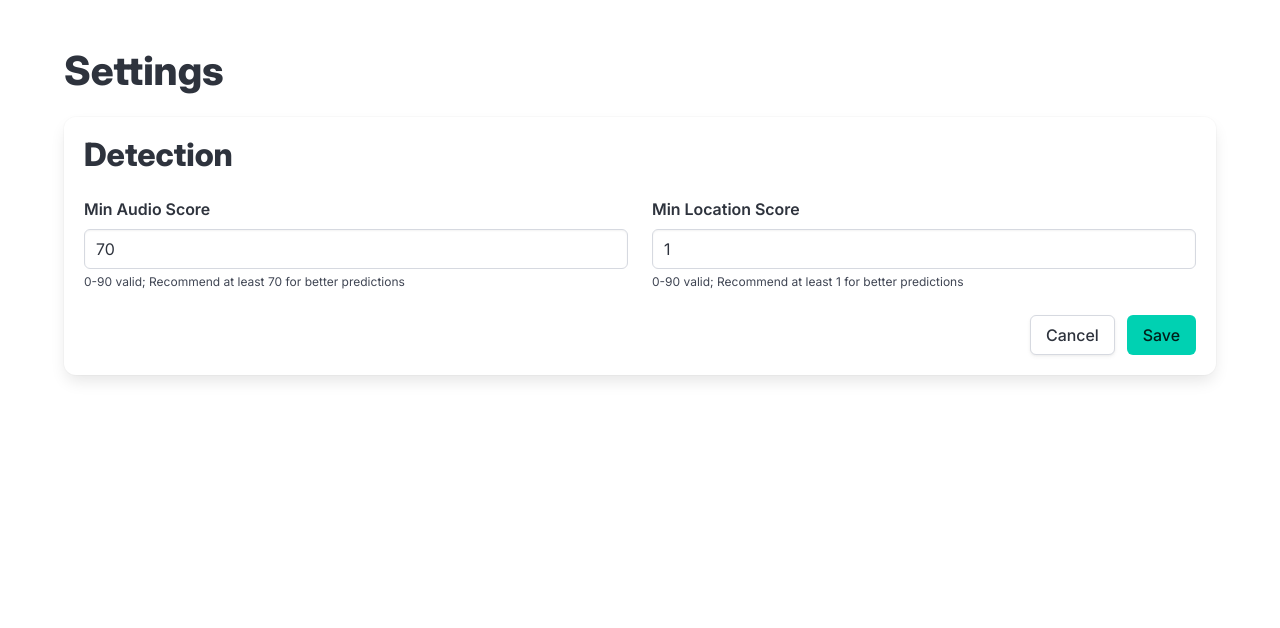
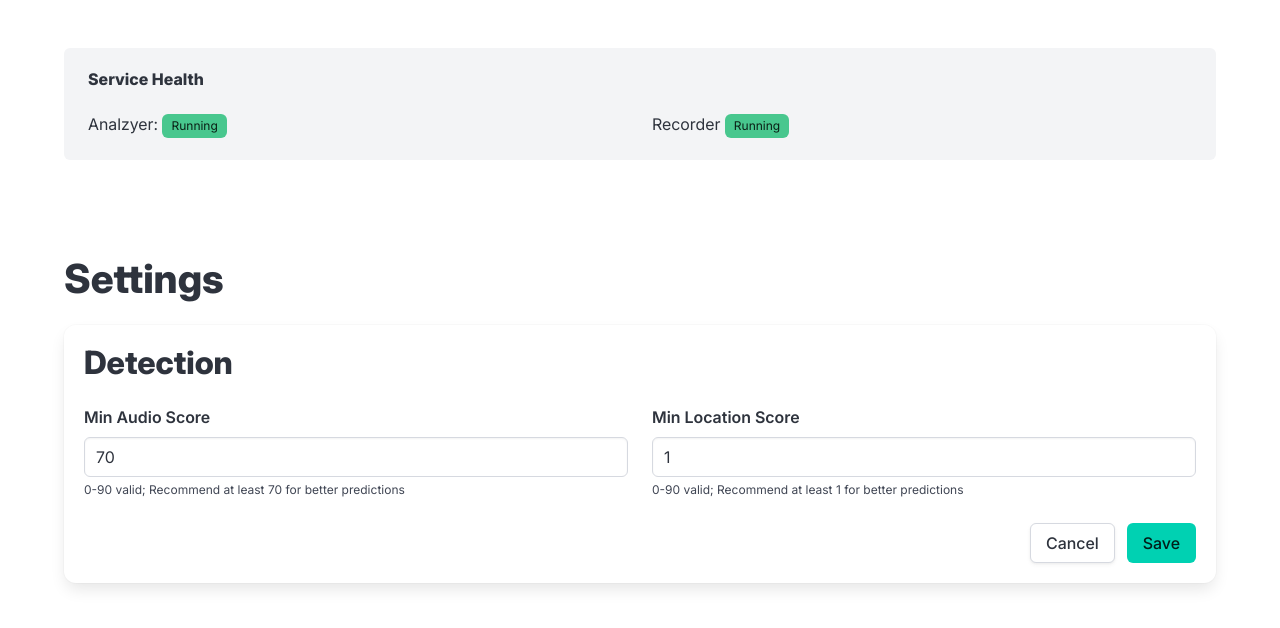
Before and after one commit to narkeeso/birdnet-scout, a Django app: page /views/settings in a window 1280 px wide. Shown: the part 80-708 px from the top of the page. Run offline with Django 5.2, Linux system fonts and the light colour scheme; data comes from the database, SQL or seed files in the repository.

Commit message:
add a healthcheck

```diff
--- a/analyzer.py
+++ b/analyzer.py
@@ -6,6 +6,9 @@ from datetime import datetime, timezone
 from pathlib import Path
 
 import requests
+
+# Silences annoying tensorflow logs
+import silence_tensorflow.auto  # type: ignore # noqa: F401 # pylint: disable=unused-import
 from birdnet import SpeciesPredictions, predict_species_within_audio_file  # type: ignore
 from birdnet.location_based_prediction import predict_species_at_location_and_time  # type: ignore
 from birdnet.models.v2m4.model_v2m4_tflite import AudioModelV2M4TFLite
--- a/pyproject.toml
+++ b/pyproject.toml
@@ -16,6 +16,7 @@ dependencies = [
   "arrow (>=1.3.0,<2.0.0)",
   "django (>=5.2.3,<6.0.0)",
   "pylint-django (>=2.6.1,<3.0.0)",
+  "silence-tensorflow (>=1.2.3,<2.0.0)",
 ]
 
 [build-system]
--- /dev/null
+++ b/web/templates/partials/healthcheck.html
@@ -0,0 +1,17 @@
+<div class="notification">
+  <p class="title is-6">Service Health</p>
+  <div class="columns">
+    <div class="column">
+      Analzyer:
+      <span class="tag {{ healthcheck.analyzer|yesno:'is-success,is-danger' }}">
+        {{ healthcheck.analyzer|yesno:'Running,Down' }}
+      </span>
+    </div>
+    <div class="column">
+      Recorder
+      <span class="tag {{ healthcheck.recorder|yesno:'is-success,is-danger' }}">
+        {{ healthcheck.recorder|yesno:'Running,Down' }}
+      </span>
+    </div>
+  </div>
+</div>
--- a/web/templates/settings.html
+++ b/web/templates/settings.html
@@ -1,5 +1,10 @@
 {% extends "base.html" %}
 {% block content %}
+  <section class="section">
+    <div class="container"
+         hx-get="{% url 'healthcheck' %}"
+         hx-trigger="every 10s,load">{% include "partials/healthcheck.html" %}</div>
+  </section>
   <div class="section">
     <div class="container">
       <h2 class="title is-2">Settings</h2>
--- a/web/urls.py
+++ b/web/urls.py
@@ -8,7 +8,9 @@ urlpatterns = [
     path("views/detections", views.DetectionsView.as_view(), name="detections-view"),
     path("views/settings", views.SettingsView.as_view(), name="settings-view"),
     # API Routes
-    path("healthcheck/", views.healthcheck),
+    path("healthcheck", views.HealthcheckView.as_view(), name="healthcheck"),
+    path("heartbeat/recorder", views.recorder_heartbeat),
+    path("heartbeat/analzyer", views.analyzer_heartbeat),
     path("api/config", views.get_config),
     path("api/detections", views.create_detections),
 ]
--- a/web/views.py
+++ b/web/views.py
@@ -1,5 +1,6 @@
 import json
 
+import arrow
 from loguru import logger
 from django.http import HttpRequest, HttpResponse, JsonResponse
 from django.views.decorators.csrf import ensure_csrf_cookie
@@ -67,8 +68,38 @@ class SettingsView(TemplateView):
         return self.render_to_response(context)
 
 
-def healthcheck(request):
+service_state = {
+    "analyzer": arrow.now().timestamp(),
+    "recorder": arrow.now().timestamp(),
+}
+
+
+def analyzer_heartbeat(request: HttpRequest):
+    if request.method == "GET":
+        service_state["analyzer"] = arrow.now().timestamp()
     return HttpResponse(status=204)
+
+
+def recorder_heartbeat(request: HttpRequest):
+    if request.method == "GET":
+        service_state["recorder"] = arrow.now().timestamp()
+    return HttpResponse(status=204)
+
+
+class HealthcheckView(TemplateView):
+    template_name = "partials/healthcheck.html"
+
+    def get_context_data(self, **kwargs):
+        context = super().get_context_data(**kwargs)
+
+        now = arrow.now().timestamp()
+        healthcheck = {
+            "recorder": not (now - service_state["recorder"] > 30),
+            "analyzer": not (now - service_state["analyzer"] > 30),
+        }
+        context = {"healthcheck": healthcheck}
+
+        return context
 
 
 @ensure_csrf_cookie
```
Also changed, not shown: 3 other files.
